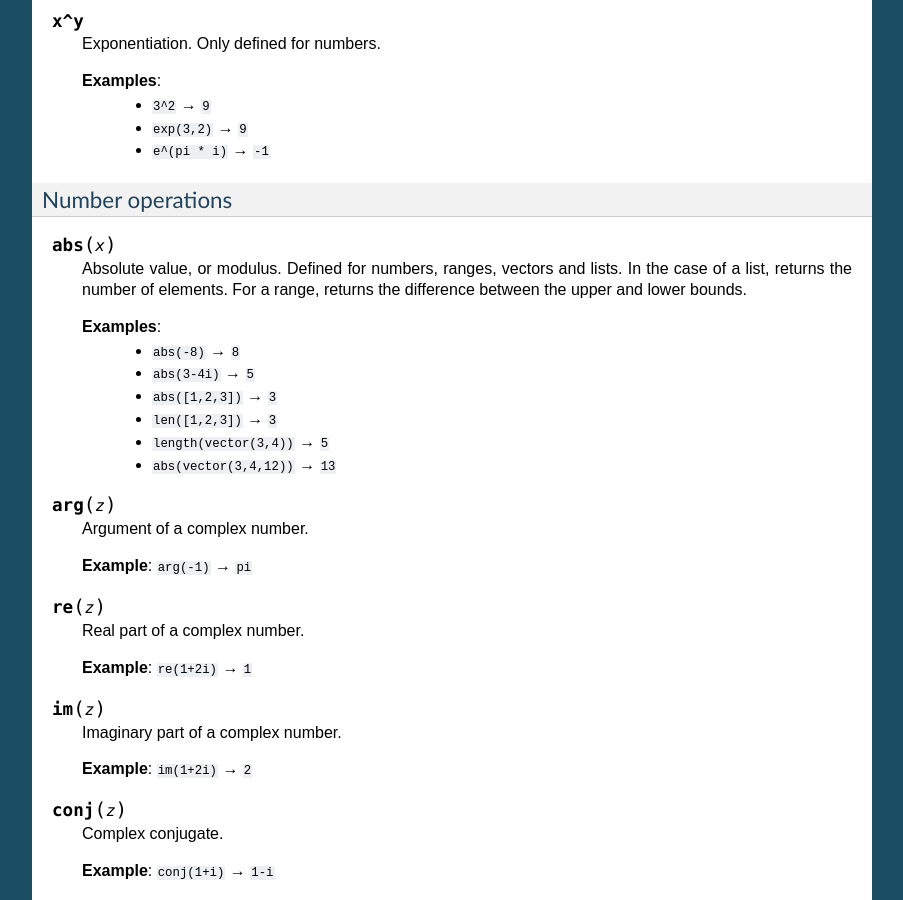
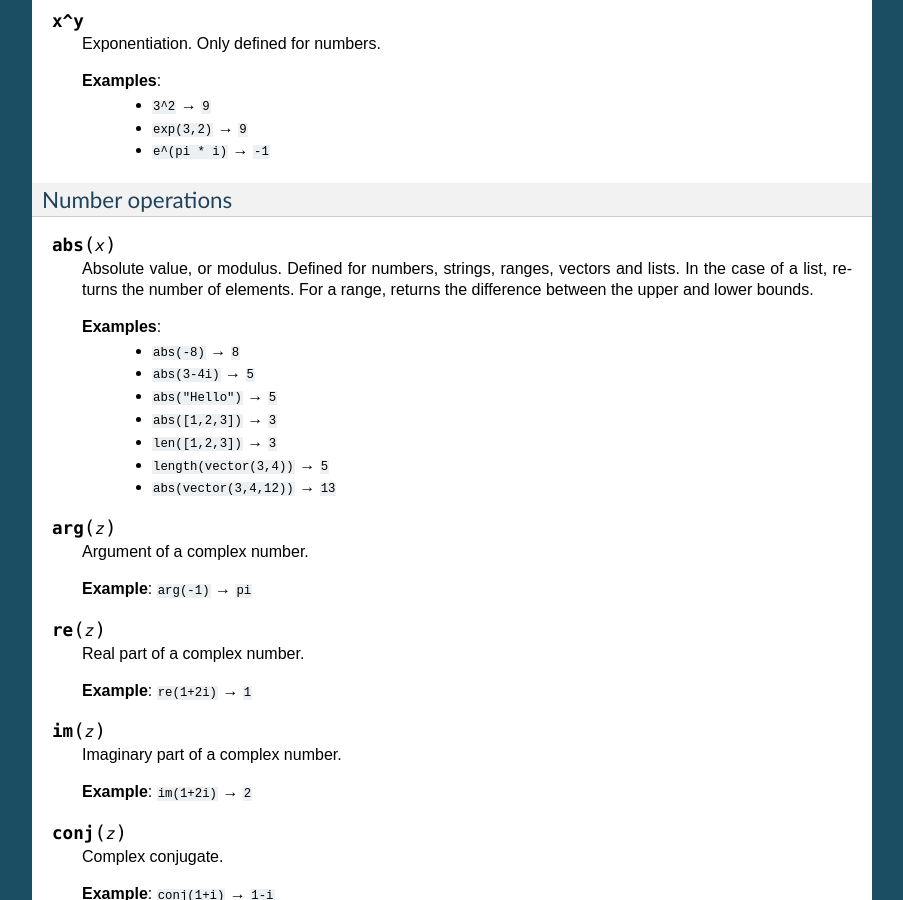
Before and after one commit to numbas/editor-docs, a Sphinx documentation site: the page built from source/jme-reference.rst, in a window 1280 px wide and 900 px high, scrolled down 3088 px. Shown: the whole window, without its empty margins (198-1101 px from the left). Built offline with Sphinx 7.4.7, drawn with Linux system fonts in a browser that asks for light colours.

Commit message:
document abs(string)

```diff
--- a/source/jme-reference.rst
+++ b/source/jme-reference.rst
@@ -154,11 +154,12 @@ Number operations
 
 .. function:: abs(x)
 
-    Absolute value, or modulus. Defined for numbers, ranges, vectors and lists. In the case of a list, returns the number of elements. For a range, returns the difference between the upper and lower bounds.
+    Absolute value, or modulus. Defined for numbers, strings, ranges, vectors and lists. In the case of a list, returns the number of elements. For a range, returns the difference between the upper and lower bounds.
 
     **Examples**:
         * ``abs(-8)`` → ``8``
         * ``abs(3-4i)`` → ``5``
+        * ``abs("Hello")`` → ``5``
         * ``abs([1,2,3])`` → ``3``
         * ``len([1,2,3])`` → ``3``
         * ``length(vector(3,4))`` → ``5``
```
